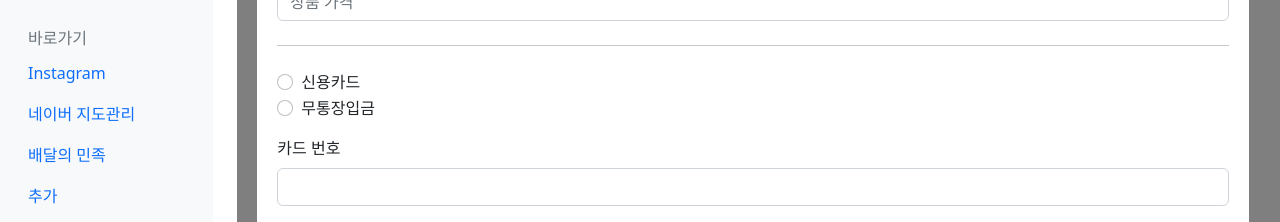
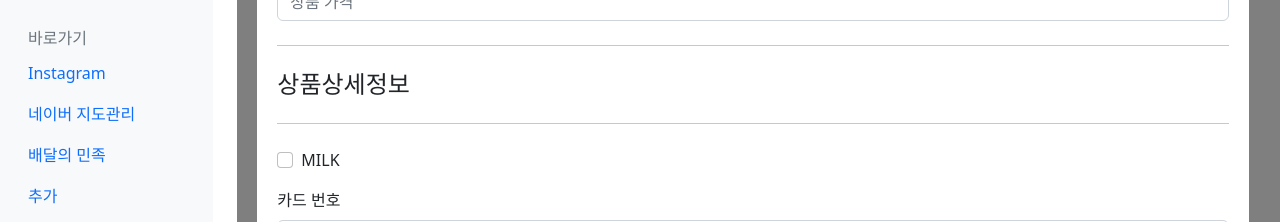
Before and after one commit to WooHCode/joeladminPage, a Vue app: page /items in a window 1280 px wide. Both pictures are taken after a click on the button "상품추가". Shown: the part 402-624 px from the top of the page. Built offline with nearby package versions, Linux system fonts and the light colour scheme; no server answers.

Commit message:
update modal

```diff
--- a/src/components/Itemmodal.vue
+++ b/src/components/Itemmodal.vue
@@ -12,18 +12,18 @@
                             v-model="state.form.name">
                     </div>
                     <div class="col-12"><label for="address" class="form-label"></label>
-                        <input type="number" class="form-control" id="address" placeholder="상품 가격" v-model="state.form.address">
+                        <input type="number" class="form-control" id="address" placeholder="상품 가격"
+                            v-model="state.form.address">
                     </div>
                 </div>
                 <hr class="my-4">
-                <h4 class="mb-3"></h4>
+                <h4 class="mb-3">상품상세정보</h4>
+                <hr class="my-4">
                 <div class="my-3">
-                    <div class="form-check"><input id="card" name="paymentMethod" type="radio" class="form-check-input"
-                            value="card" v-model="state.form.payment"><label class="form-check-label"
-                            for="card">신용카드</label></div>
-                    <div class="form-check"><input id="bank" name="paymentMethod" type="radio" class="form-check-input"
-                            value="bank" v-model="state.form.payment">
-                        <label class="form-check-label" for="bank">무통장입금</label>
+                    <div class="form-check">
+                        <input id="card" name="paymentMethod" type="checkbox" class="form-check-input" value="card"
+                            v-model="state.form.payment">
+                        <label class="form-check-label" for="card">MILK</label>
                     </div>
                 </div>
                 <label for="cc-name" class="form-label">카드 번호</label>
@@ -67,8 +67,7 @@ export default {
 </script>
 
 <style scoped>
-#form-contorl{
-   margin-left:50px;
+#form-contorl {
+    margin-left: 50px;
 }
-
 </style>
```
